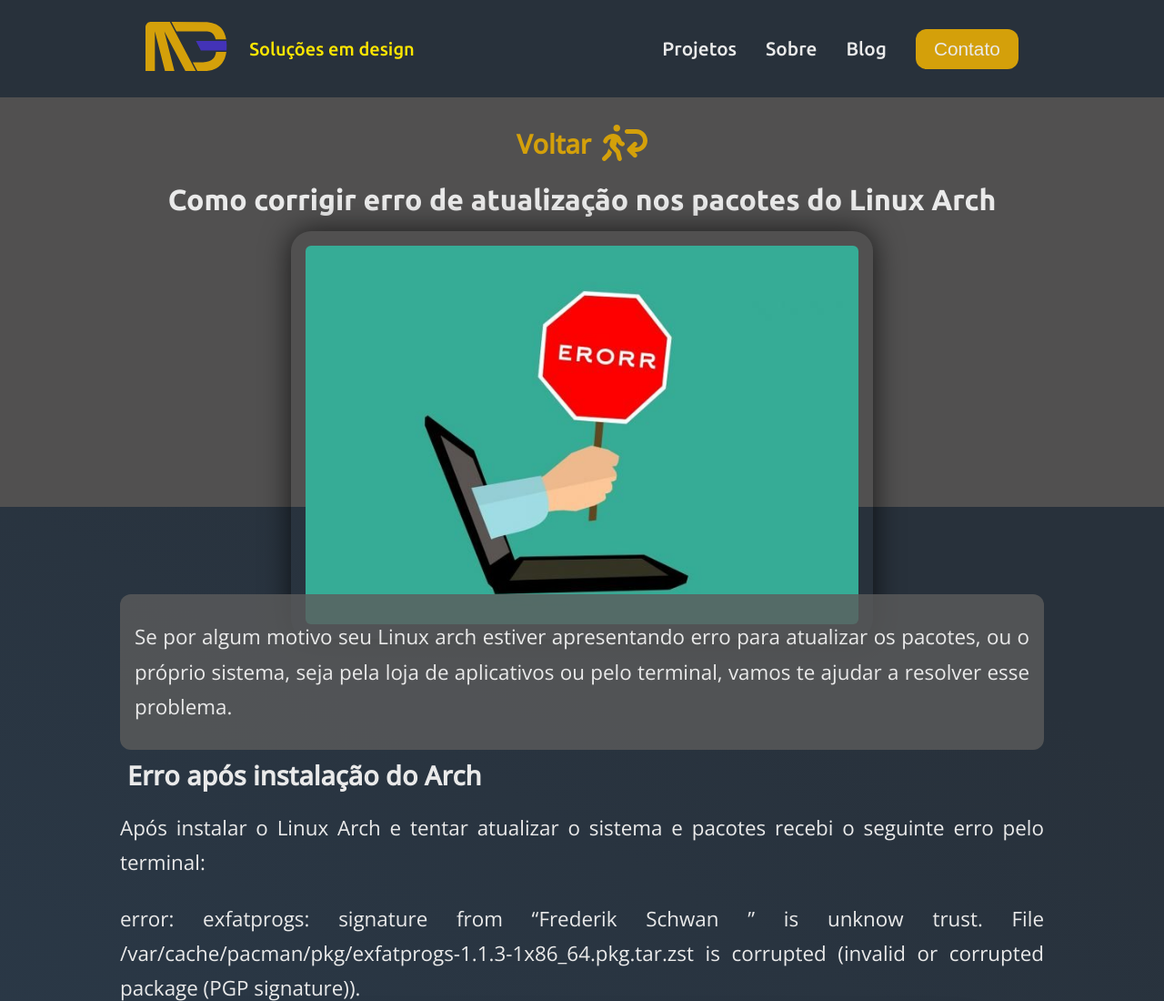
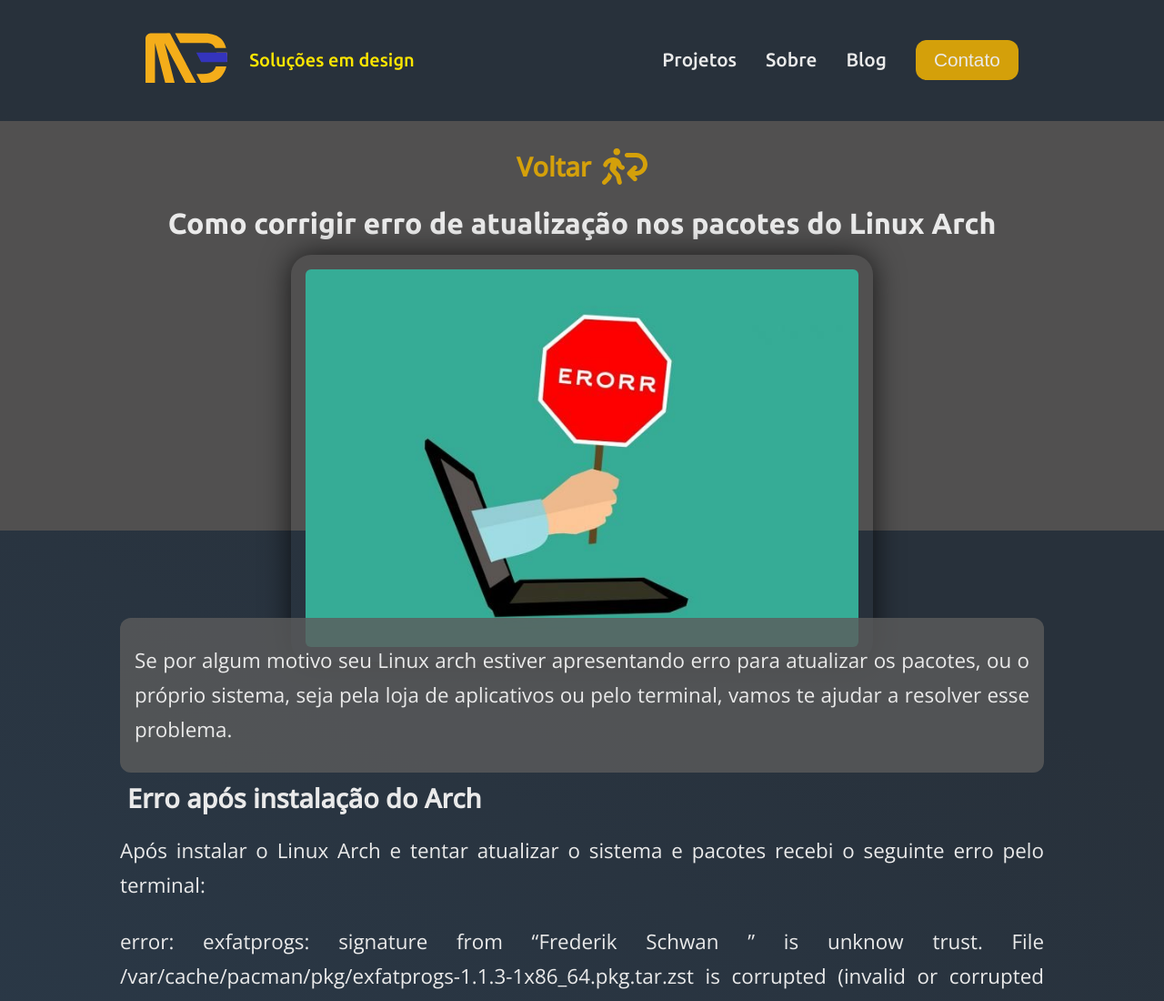
Before and after one commit to Dener-Garcia/site-m3d-servicos-design-vanillaJS, a plain HTML site: page blogger/linux/arch-linux-erro-chaves.html in a window 1280 px wide. Shown: the top 1100 px of the page at 91% size. Drawn offline with nearby package versions, Linux system fonts and the light colour scheme.

Commit message:
change all main icon

```diff
--- a/blogger/linux/arch-linux-erro-chaves.html
+++ b/blogger/linux/arch-linux-erro-chaves.html
@@ -21,12 +21,17 @@
 
                     <a href="https://mundoem3d.com">
                         <!-- Created with Inkscape (http://www.inkscape.org/) -->
-                    <svg  version="1.1" viewBox="0 0 35 21.19" xmlns="http://www.w3.org/2000/svg">
-                        <g transform="translate(-441.52 -72.928)">
-                        <path d="m476.14 81.1c0.10416 1.3506 0.16422 2.6946 0.0634 4.0321h-10.996l-2.126-4.0319z" fill="#4333b7" stroke-width=".26458"/>
-                        <path transform="scale(.26458)" d="m1677 275.63c-2.3089 0.15394-4.3088 1.0783-6.002 2.7715-1.5393 1.5393-2.3105 3.4626-2.3105 5.7715v71.115h15.24v-64.188l16.393 64.188h15.238l-16.393-64.188 34.172 64.188h16.824l-9.1758-17.398-23.096-43.801-1.5761-2.9883-8.1524-15.461-2.3535-0.01h-12.879zm33.693 0.0195 8.1445 15.451h44.979c6.7728 0 11.697 0.69161 14.775 4.8476 1.6216 2.085 2.8361 4.7704 3.6445 8.0566h16.932c-1.2966-7.6618-3.9995-13.811-8.1074-18.445-6.0032-6.465-15.084-9.6508-27.244-9.6992zm72.123 48.619c-0.7713 4.7346-2.2564 8.3026-4.4551 10.701-3.5403 4.0021-9.0806 6.002-16.623 6.002h-16.604l7.5508 14.316h6.7422c7.5424 0 13.161-0.53969 16.856-1.6172 3.8481-1.0775 7.4651-2.9243 10.852-5.541 4.0021-3.0785 7.2345-7.5414 9.6973-13.391 1.2346-3.263 2.1153-6.753 2.6426-10.471z" fill="#d4a00a" stroke-width="2.9554"/>
-                        </g>
-                    </svg>
+                        <svg width="34.782mm" height="21.076mm" version="1.1" viewBox="0 0 34.782 21.076" xmlns="http://www.w3.org/2000/svg">
+                            <g transform="translate(-428.46 -115.91)">
+                            <g fill="#f4ad1a">
+                            <path transform="scale(.26458)" d="m1656.5 438.07c-2.3089-9e-3 -4.1857 1.0783-5.8789 2.7715-1.5393 1.5393-3.3449 3.7082-2.3086 5.7715l35.715 71.115h16.721l-16.279-30.662 0.1679-0.0898-12.81-24.295-13.062-24.602zm10.391 0.041 8.1914 15.428h39.424c6.7728 0 11.697 0.69356 14.775 4.8496 0.774 0.995 1.4485 2.1358 2.0372 3.4043h17.52c-1.4912-5.5362-3.849-10.141-7.0879-13.795-6.0032-6.465-15.084-9.6489-27.244-9.6973zm66.555 30.846c0.4571 2.6818 0.6856 5.7002 0.6856 9.0566 0 2.2215-0.099 4.2807-0.295 6.1816h16.627c0.1937-1.9983 0.291-4.0589 0.291-6.1816 0-3.2103-0.1802-6.2266-0.5332-9.0566zm-1.0488 22.402c-0.8228 2.4947-1.9374 4.5125-3.3457 6.0488-3.5403 4.0021-9.0806 6.0039-16.623 6.0039h-11.17l7.6016 14.316h1.2578c7.5424 0 13.161-0.53968 16.856-1.6172 3.8481-1.0775 7.4651-2.9243 10.852-5.541 4.0021-3.0785 7.2345-7.5433 9.6973-13.393 0.7056-1.8648 1.295-3.805 1.7695-5.8184z" stroke-width="2.9554"/>
+                            <g transform="translate(60.018 -.68305)" stroke-width=".78195" aria-label="M">
+                            <path d="m368.44 137.67v-18.816c0-0.6109 0.20363-1.12 0.6109-1.5272 0.44799-0.44799 0.97744-0.69235 1.5883-0.73308h4.2152l4.1541 16.067-4.1541-16.067h3.4074l11.315 21.076h-4.0319l-9.0413-16.983 4.3374 16.983h-4.0319l-4.3374-16.983v16.983z" fill="#f4ad1a"/>
+                            </g>
+                            </g>
+                            <path d="m463.08 124.08c0.14769 1.1219 0.24458 2.5853 0.0631 4.0319l-10.995 1e-5 -2.126-4.0319z" fill="#3434bc" stroke-width=".26458"/>
+                            </g>
+                        </svg>
                     </a>
                     <span>Soluções em design</span>
 
```
Also changed, not shown: blogger/linux/porque-usar-linux.html (+11 -6 lines), blogger/linux/remover-programas-AUR.html (+11 -6 lines), blogger/tutoriais/tamanho-imagens-redes-sociais.html (+11 -6 lines), index.html (+12 -7 lines), blogger/linux/instalar-programas-aur/1-home-sem-pastaaur.png (added), blogger/linux/instalar-programas-aur/2-home-com-diretorio.png (added), blogger/linux/instalar-programas-aur/3-clonando repositorio.png (added), blogger/linux/instalar-programas-aur/4-pastaclonada e baixada.png (added), blogger/linux/instalar-programas-aur/5-compilando o pacote.png (added), blogger/linux/instalar-programas-aur/6-confirmando instalacao.png (added), blogger/linux/instalar-programas-aur/7- abrindo software.png (added).
